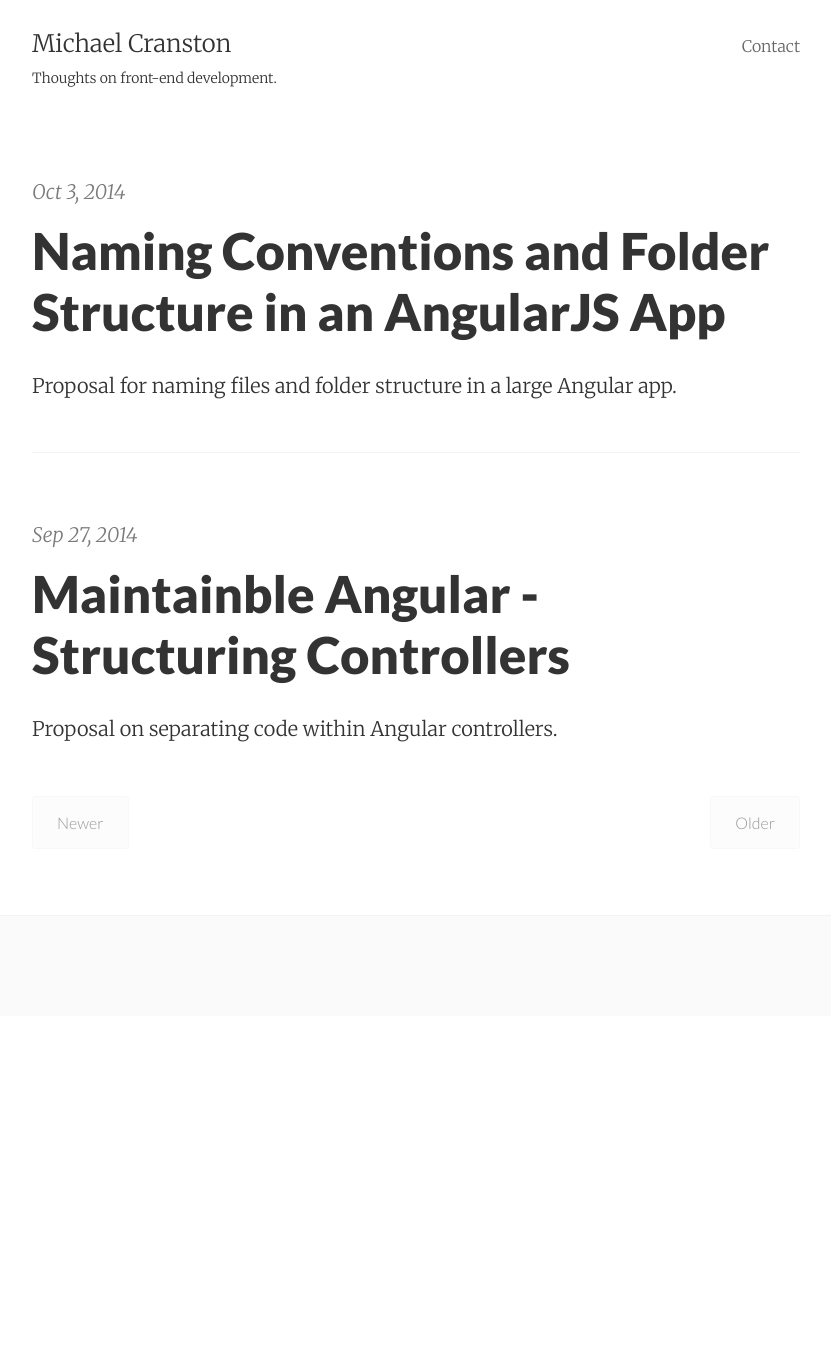
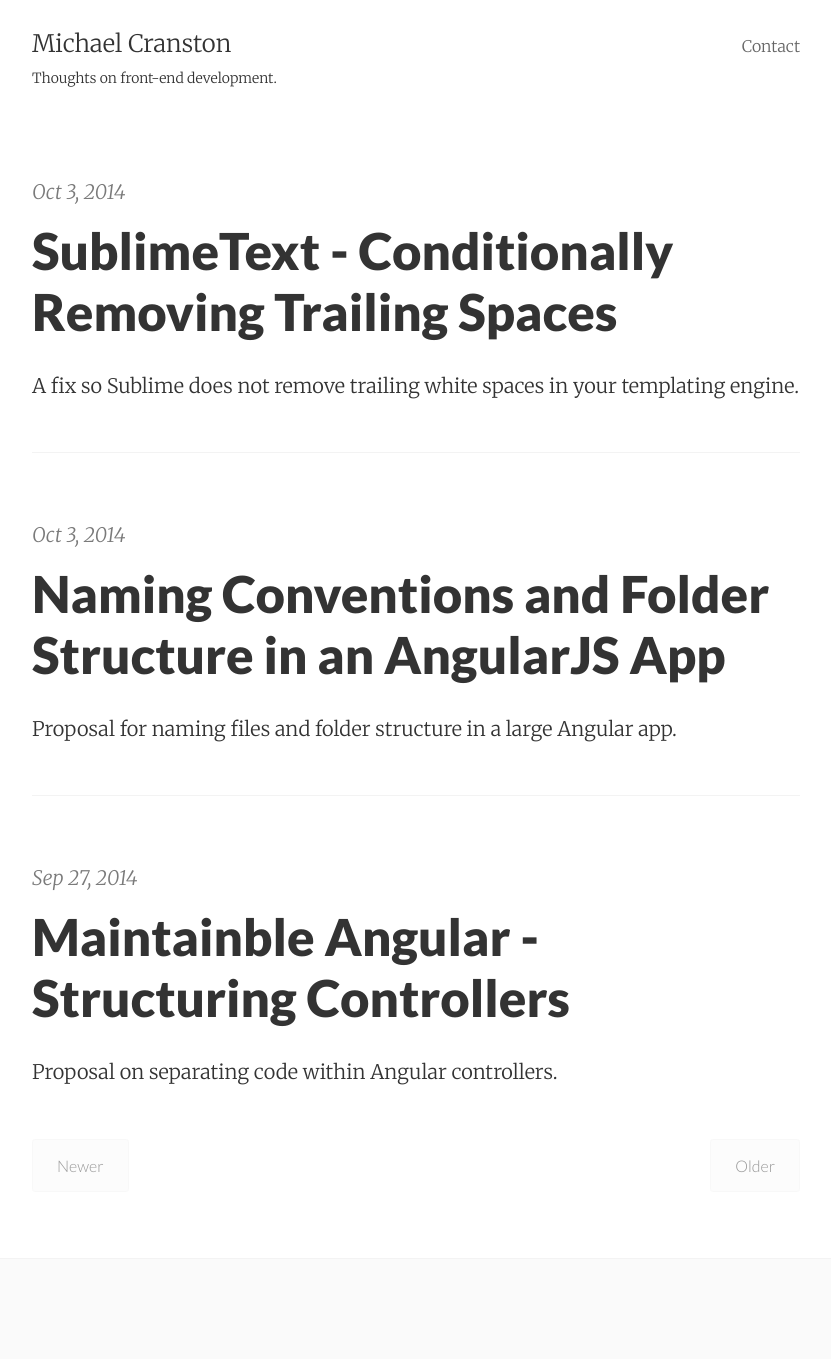
Before and after one commit to mcranston18/mcranston18.github.io, a Jekyll site: the page built from index.html, in a window 1280 px wide. Shown: the whole page, without its empty margins (224-1055 px from the left). Built offline with Jekyll 4.4.1, drawn with Linux system fonts in a browser that asks for light colours; the list of posts is cut into pages by our own code; before the commit the page ends 1016 px from its top, so only the background shows below that.

Commit message:
adds sublime post

```diff
--- /dev/null
+++ b/_posts/2014-10-22-sublime-trailing.md
@@ -0,0 +1,28 @@
+---
+layout:     post
+title:      SublimeText - Conditionally Removing Trailing Spaces
+date:       2014-10-03
+summary:    A fix so Sublime does not remove trailing white spaces in your templating engine.
+comments:   true
+categories: sublime text
+---
+
+Trailing white spaces are [annoying](http://programmers.stackexchange.com/questions/121555/why-is-trailing-whitespace-a-big-deal). Forunately, SublimeText automates this for us by simpling adding this options to our Sublime config:
+
+{% highlight javascript %}
+"trim_trailing_white_space_on_save": true
+{% endhighlight %}
+
+Except we are screwed if we use a templating language. Because whitespace will be trimmed in nested element which means you won't have a space between words. (Without littering your Jade with .)
+
+Thanks to StackOverflow user [myk-willis](http://stackoverflow.com/questions/26510798/trailing-white-spaces-only-for-javascript-files-in-sublime-text/26512398#26512398), there's a solution:
+
+1. Add `trim_trailing_white_space_on_save` to your Sublime user config (presuming you want this as your default).
+2. Open a file-type where you do not want non-breaking spaces (i.e. Jade).
+3. Go to `Preferences > Settings-More > Syntax Specific` and allow trailing spaces for that specific syntax:
+
+{% highlight javascript %}
+{
+"trim_trailing_white_space_on_save": false
+}
+{% endhighlight %}
```
Also changed, not shown: _posts/2014-10-04-naming-conventions.md (line endings or trailing spaces), 8 other files.
